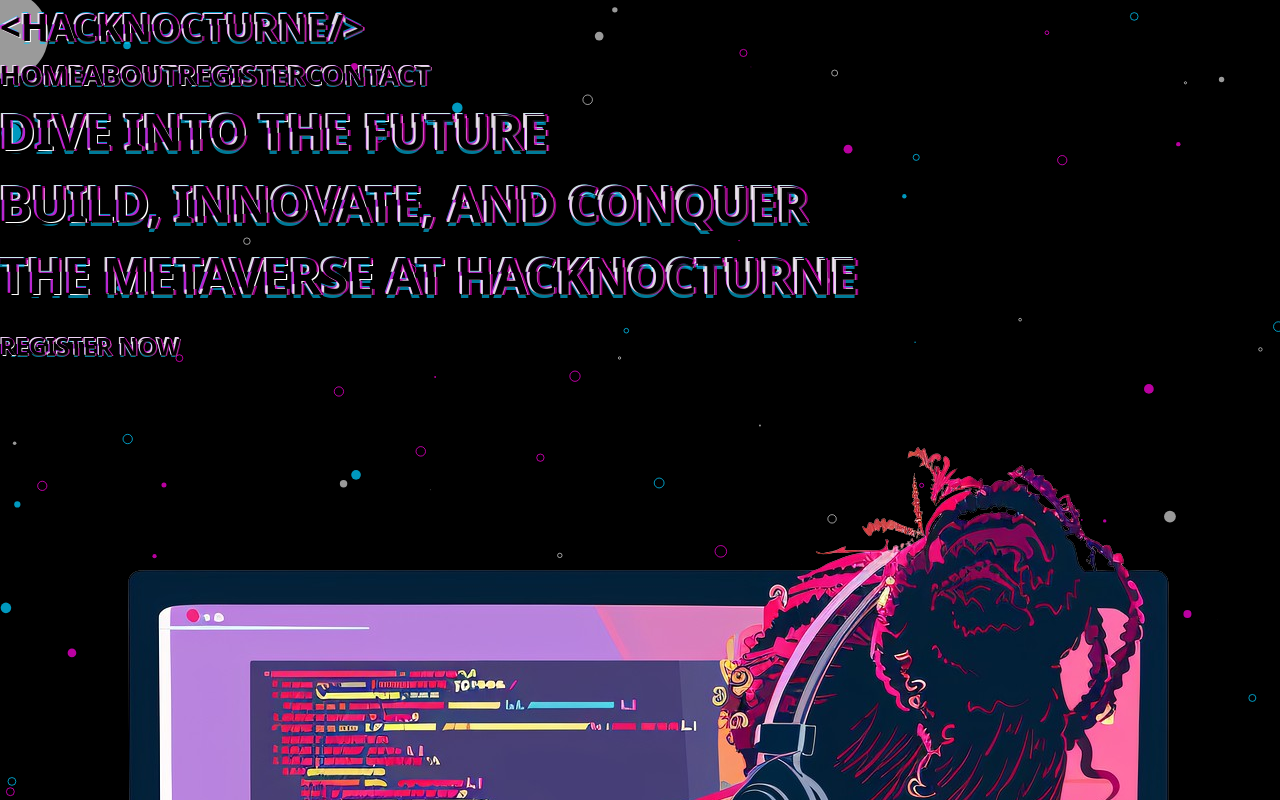
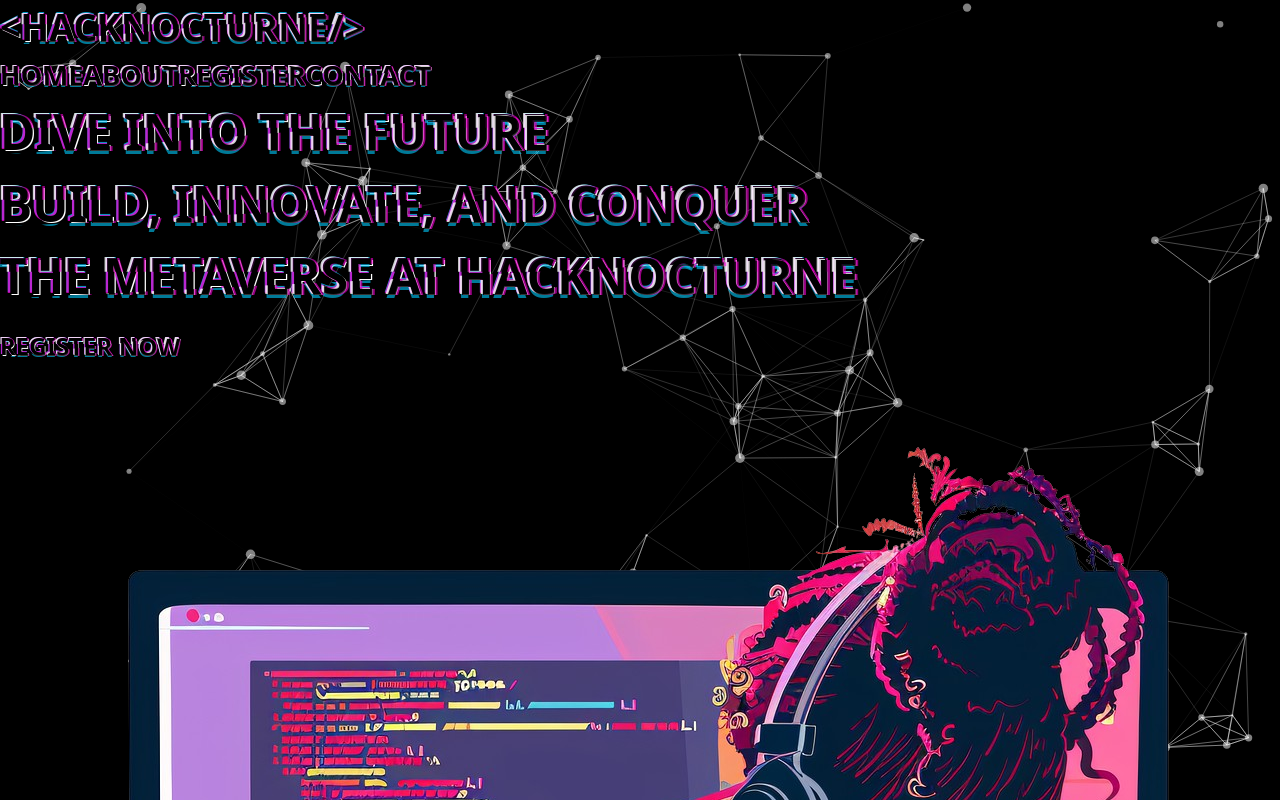
Before and after one commit to iamAnuragmehta/Hack-nocturne, a React (Vite) app: page / in a window 1280 px wide. Shown: the top 800 px of the page. Built offline with nearby package versions, Linux system fonts and the light colour scheme.

Commit message:
Update App.jsx

```diff
--- a/src/App.jsx
+++ b/src/App.jsx
@@ -20,8 +20,8 @@ function App() {
     <>
       <div>
         <div>
-          {/* <Background /> */}
-          <ParticleCanvas />
+          <Background />
+          {/* <ParticleCanvas /> */}
         </div>
         {isPreloaderVisible && (
           <Preloader onComplete={handlePreloaderComplete} />
```
